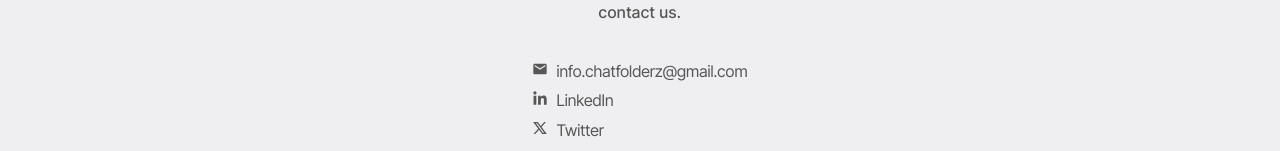
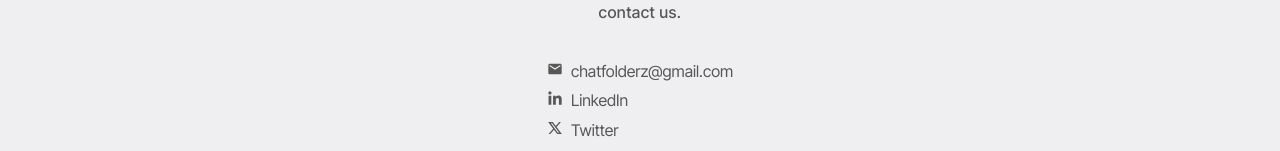
Before and after one commit to SabliJr/ChatFolderz, a React (Create React App) app in the folder client/: page /contact in a window 1280 px wide. Shown: the part 319-470 px from the top of the page. Built offline with nearby package versions, Linux system fonts and the light colour scheme.

Commit message:
Adding Google site verification

```diff
--- a/client/public/index.html
+++ b/client/public/index.html
@@ -6,25 +6,35 @@
     <link rel="icon" href="%PUBLIC_URL%/favicon.ico" />
     <meta name="viewport" content="width=device-width, initial-scale=1" />
     <meta name="theme-color" content="#000000" />
-    <title>Chat Folderz</title>
-    <meta name="description" content="Boost productivity with our AI chat management tool. Organize your conversations, search easily, and bookmark key chats for quick access." />
+
+      <!-- Social media sharing tags -->
     <meta name="twitter:card" content="summary_large_image" />
     <meta name="twitter:site" content="@sablijr" />
     <meta name="twitter:title" content="Sabli Jr" />
     <meta name="twitter:description"
       content="Search, bookmark, and organize all your AI chats with our easy-to-use extension. Simplify your AI conversations and stay productive." />
-    <meta name="twitter:image" content="" /> <!-- Here also an image the one I commented down -->
+      <meta name="twitter:image" content="" /> <!-- Here also an image the one I commented down -->
+
+      <!-- The site meta tags -->
+    <title>Chat Folderz</title>
+    <meta name="description" content="Boost productivity with our AI chat management tool. Organize your conversations, search easily, and bookmark key chats for quick access." />
     <meta property="og:url" content="https://www.chatfolderz.com/" />
     <meta property="og:title" content="chatfolderz" />
     <meta property="og:description" content="Organize, search, and manage your AI chats with ease. Create folders, tag conversations, and bookmark important chats in one simple extension." />
     <meta property="og:image" content="" />  <!-- I need an image here like this one: https://paymenticons.s3.amazonaws.com/rWishties.jpg -->
+
+    <!-- favicon icons -->
     <link rel="apple-touch-icon" sizes="180x180" href="favicon/apple-touch-icon.png">
     <link rel="icon" type="image/png" sizes="32x32" href="favicon/favicon-32x32.png">
     <link rel="icon" type="image/png" sizes="16x16" href="favicon/favicon-16x16.png">
 
+    <!-- Google fonts -->
     <link href="https://fonts.googleapis.com/css2?family=Inter+Tight:ital,wght@0,100..900;1,100..900&display=swap"
       rel="stylesheet">
     <link href="https://fonts.googleapis.com/css2?family=Yanone+Kaffeesatz:wght@200..700&display=swap" rel="stylesheet">
+
+    <!-- Google site verification tag -->
+    <meta name="google-site-verification" content="AdYTVn0holE0vS9nYUyOT9GKWiEF7MaHexALKz0yGxg" />
 
   </head>
     <body>
--- a/client/src/Pages/Contact.tsx
+++ b/client/src/Pages/Contact.tsx
@@ -27,7 +27,7 @@ const Contact = () => {
               <span>
                 <MdEmail />
               </span>
-              info.chatfolderz@gmail.com
+              chatfolderz@gmail.com
             </a>
           </li>{" "}
           <li>
```
